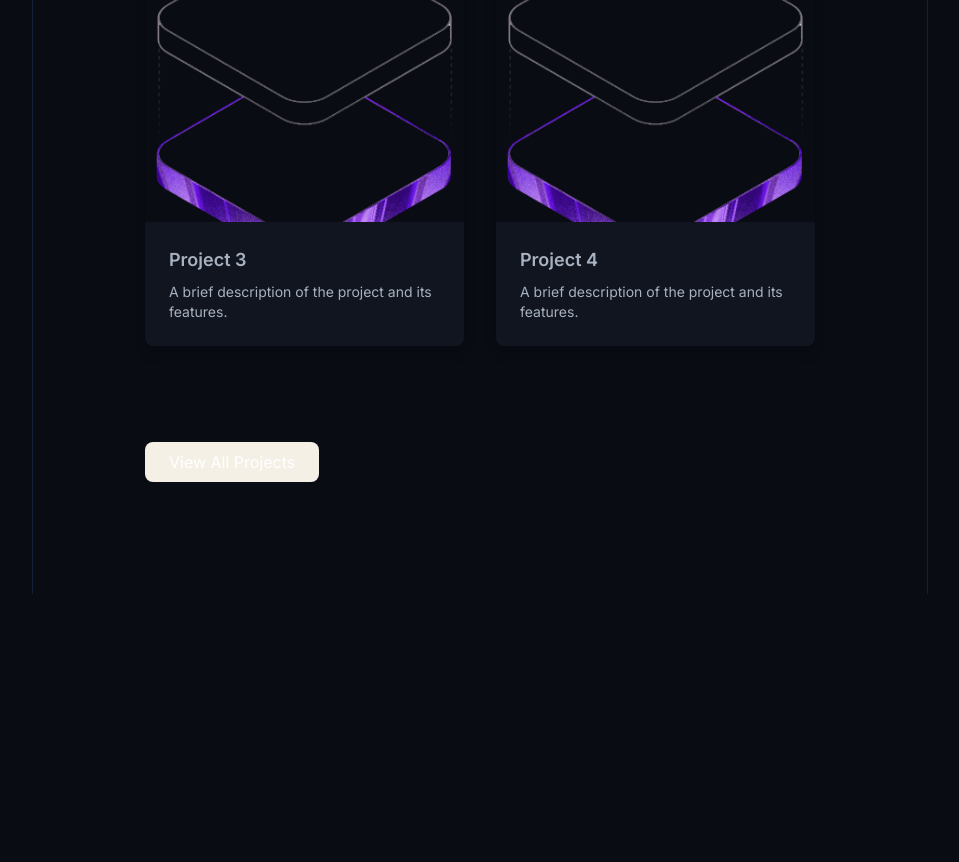
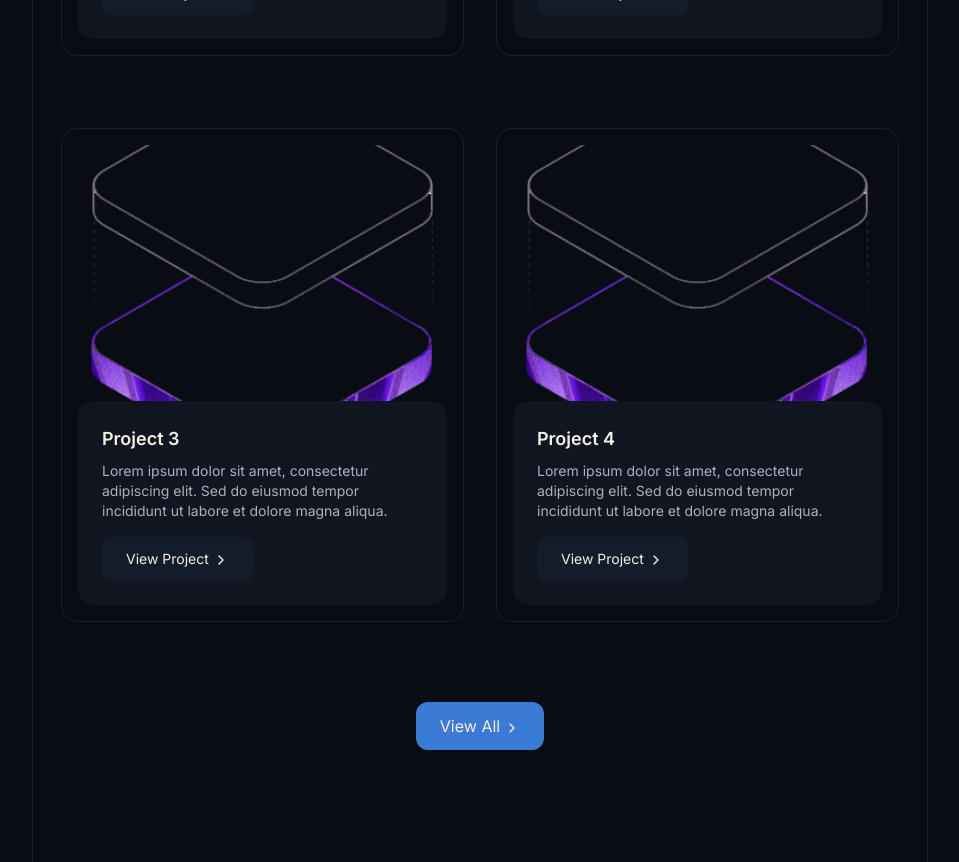
Before and after one commit to cyber-bro001/vickay-portfolio, a React (Vite) app: page / in a window 1280 px wide. Shown: the part 2420-3282 px from the top of the page, without its empty margins (160-1119 px from the left). Before the commit the page ends 3014 px from the top, so only its background shows below. Built offline with nearby package versions, Linux system fonts and the light colour scheme; a web font is replaced by a local one.

Commit message:
added new project section and project cards

```diff
--- a/src/App.jsx
+++ b/src/App.jsx
@@ -8,7 +8,7 @@ const App = () => {
 
     return (
         <Router>
-            <div className="max-w-4xl md:border-x border-accentSoft md:px-20 mx-auto">
+            <div className="max-w-4xl md:border-x border-accentSoft mx-auto">
                 <Navbar />
                 <Routes>
                     <Route path="/" element={<Home />} />
--- /dev/null
+++ b/src/components/ProjectCard.jsx
@@ -0,0 +1,21 @@
+import { Link } from "react-router-dom";
+import { ChevronRight } from "lucide-react";
+
+
+const ProjectCard = ({ project }) => {
+    return (
+        <div className="mb-10 p-4 rounded-2xl overflow-hidden border border-accentSoft hover:bg-cardBgHover transition-colors duration-300">
+            <img src={project.image} alt={project.title} className="w-full h-64 object-cover rounded-2xl" />
+            <div className="p-6 bg-cardBg rounded-2xl">
+                <h2 className="text-primaryText text-lg font-bold mb-2">{project.title}</h2>
+                <p className="text-sm text-mutedText">{project.description}</p>
+                <Link to={`/projects/${project.id}`} className="text-sm inline-block mt-4 px-6 py-3 bg-accentSubtle hover:bg-accentSoft text-primaryText rounded-lg hover:scale-105 transition-colors duration-300 gap-1">
+                    View Project
+                    <ChevronRight className="inline-block ml-1" size={16} />
+                </Link>
+            </div>
+        </div>
+    );
+};
+
+export default ProjectCard;
--- a/src/components/WorkShowcase.jsx
+++ b/src/components/WorkShowcase.jsx
@@ -15,14 +15,13 @@ const WorkShowcase = () => {
         {duplicated.map((img, i) => (
           <div
             key={i}
-            className="w-72 h-48 flex-shrink-0 rounded-2xl bg-cardBg"
+            className="w-96 h-52 flex-shrink-0 rounded-2xl bg-cardBg"
           >
             <img
               src={img}
               alt="Work Showcase"
-              className={`w-full h-full object-cover rounded-xl transition-transform duration-300 hover:scale-105 ${
-                i % 2 === 0 ? "rotate-3" : "-rotate-3"
-              }`}
+              className={`w-full h-full object-cover rounded-xl transition-transform duration-300 hover:scale-105 ${i % 2 === 0 ? "rotate-3" : "-rotate-3"
+                }`}
             />
           </div>
         ))}
--- a/src/pages/About.jsx
+++ b/src/pages/About.jsx
@@ -3,7 +3,7 @@ import heroImg from '../assets/kay.jpg';
 const About = () => {
 
     return (
-        <section className="py-20 px-3 flex flex-col items-start">
+        <section className="py-20 px-7 md:px-32 flex flex-col items-start">
             <div className="container mx-auto px-4 py-20 max-w-4xl">
                 <h1 className="text-xl md:text-3xl font-bold mb-6 text-primaryText text-heading">About</h1>
                 <p className="text-sm md:text-base leading-relaxed mb-4">I like building clean, scalable web applications with a strong focus on performance and user experience. For me, it’s really about solving problems—taking an idea and turning it into something simple, usable, and reliable.</p>
--- a/src/pages/Hero.jsx
+++ b/src/pages/Hero.jsx
@@ -2,7 +2,7 @@ import heroImg from '../assets/kay.jpg';
 
 const Hero = () => {
     return (
-        <section className="py-20 px-3 flex flex-col items-start">
+        <section className="py-20 px-7 md:px-32 flex flex-col items-start">
             <div className="w-20 rounded-full overflow-hidden mb-6 md:mb-4 mt-5 md:mt-10">
                 <img src={heroImg} alt="Hero" className="w-full h-auto rounded-lg shadow-lg" />
             </div>
--- a/src/pages/Home.jsx
+++ b/src/pages/Home.jsx
@@ -6,7 +6,7 @@ import Work from "./Work";
 const Home = () => {
 
     return (
-        <div className="container mx-auto px-4 py-8 max-w-4xl">
+        <div className="container mx-auto py-8 max-w-4xl">
             <Hero />
             <WorkShowcase />
             <About />
--- a/src/pages/Work.jsx
+++ b/src/pages/Work.jsx
@@ -1,27 +1,26 @@
 import { NavLink } from "react-router-dom";
 import projectImg from "../assets/hero.png";
+import ProjectCard from "../components/ProjectCard";
+import { ChevronRight } from "lucide-react";
 
 const Work = () => {
     return (
-        <div className="container mx-auto px-4 py-20 max-w-4xl">
-            <h1 className="text-xl md:text-3xl font-bold mb-6 text-primaryText text-heading">Work</h1>
+        <div className="container mx-auto px-7 md:px-15 py-20">
+            <h1 className="text-xl text-center md:text-3xl font-bold mb-14 text-primaryText text-heading">Some Of The Projects I’ve Built And Shipped.</h1>
 
-            <div className="grid grid-cols-1 md:grid-cols-2 gap-8 mb-10">
-            {
-                Array(4).fill(projectImg).map((img, i) => (
-                    <div key={i} className="mb-10 rounded-lg overflow-hidden shadow-lg">
-                        <img src={img} alt={`Project ${i + 1}`} className="w-full h-64 object-cover" />
-                        <div className="p-6 bg-cardBg">
-                            <h2 className="text-lg font-bold mb-2">Project {i + 1}</h2>
-                            <p className="text-sm text-mutedText">A brief description of the project and its features.</p>
-                        </div>
-                    </div>
-                ))
-            }
+            <div className="grid grid-cols-1 md:grid-cols-2 gap-8">
+                {
+                    Array(4).fill(projectImg).map((img, i) => (
+                        <ProjectCard key={i} project={{ image: img, title: `Project ${i + 1}`, description: "Lorem ipsum dolor sit amet, consectetur adipiscing elit. Sed do eiusmod tempor incididunt ut labore et dolore magna aliqua." }} />
+                    ))
+                }
             </div>
-            <NavLink to="/work" className="inline-block mt-4 px-6 py-2 bg-primaryText text-white rounded-lg hover:bg-primaryTextHover transition-colors duration-300">
-                View All Projects
-            </NavLink>
+            <div className="flex justify-center mt-10">
+                <NavLink to="/work" className="text-base inline-block px-6 py-3 bg-accentColor hover:bg-accentHover text-primaryText rounded-xl hover:scale-105 transition-colors duration-300 gap-1">
+                    View All
+                    <ChevronRight className="inline-block ml-1" size={16} />
+                </NavLink>
+            </div>
         </div>
     );
 };
```
